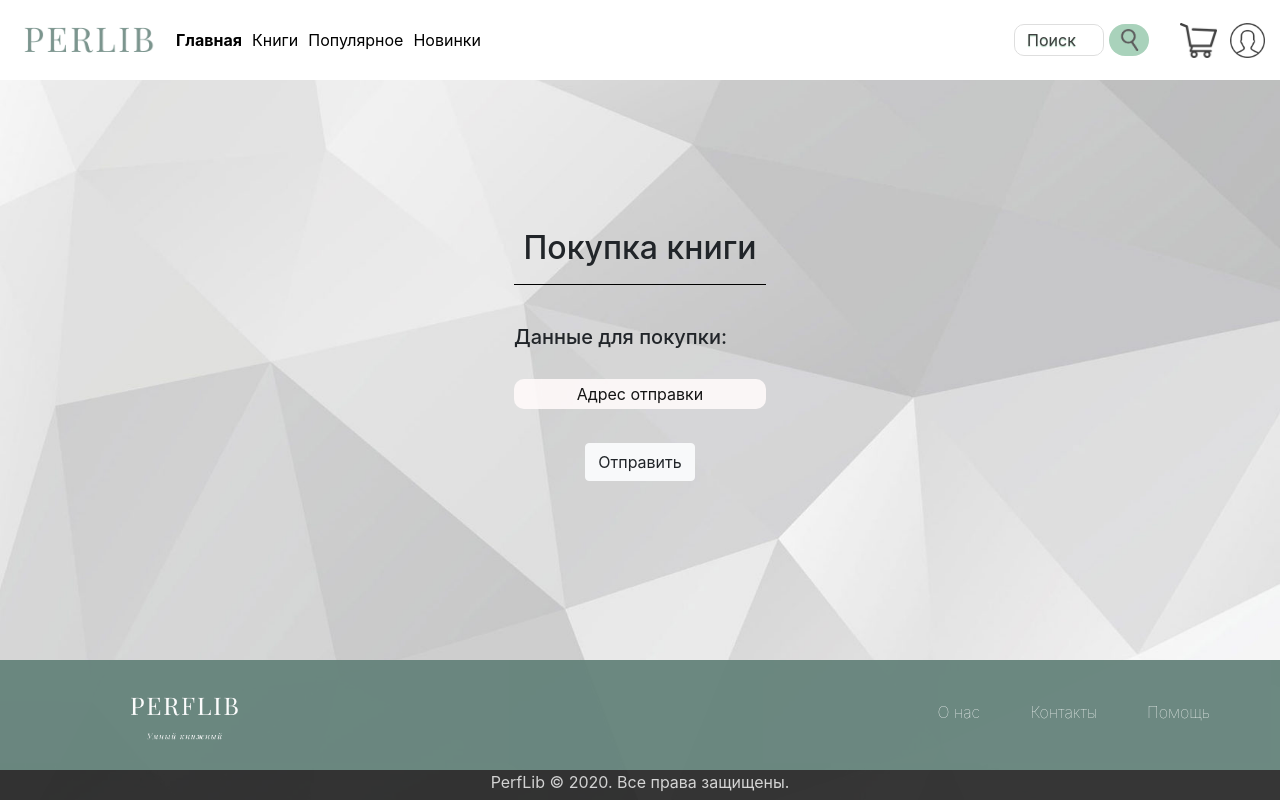
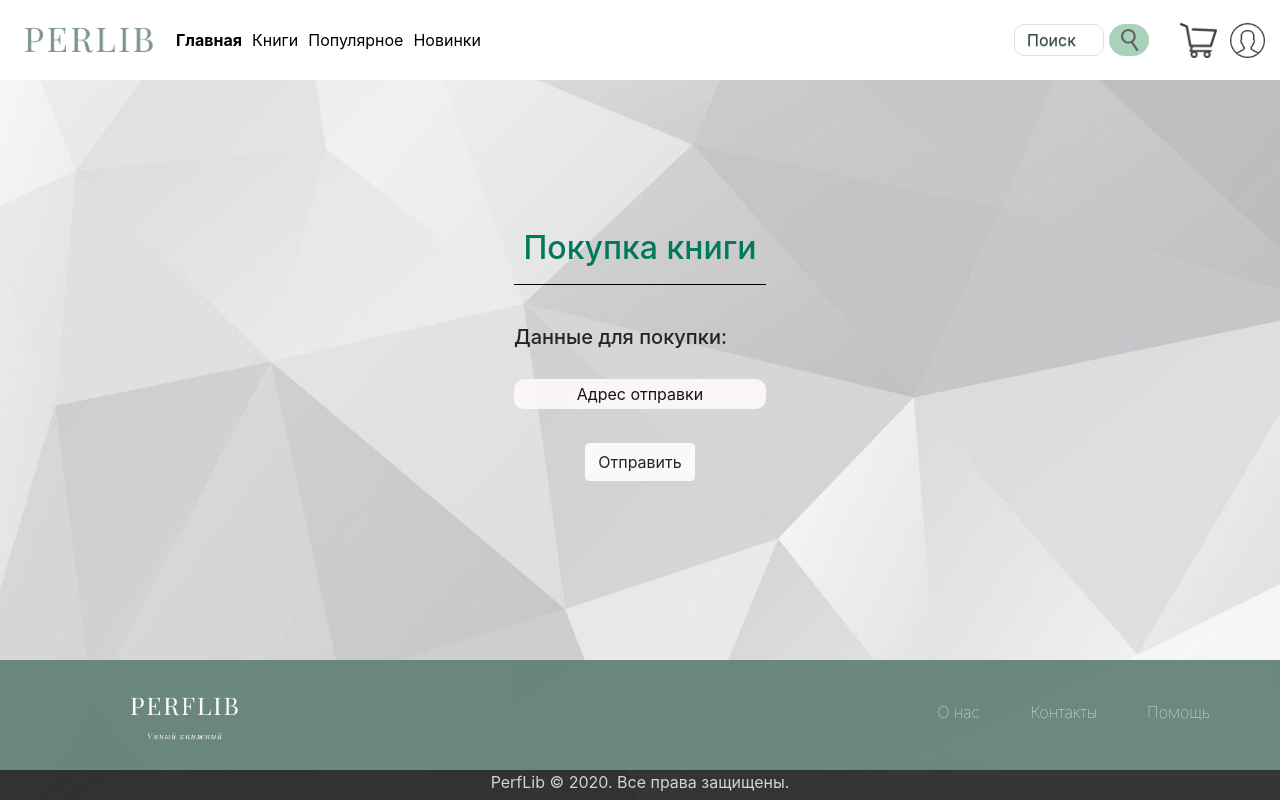
Before and after one commit to PerfLibNetcracker/PerfLib-Frontend, an Angular app: page /buy in a window 1280 px wide. Built offline with nearby package versions, Linux system fonts and the light colour scheme.

Commit message:
add new component 'buyForm'

```diff
--- a/src/app/components/buy-form/buy-form.component.html
+++ b/src/app/components/buy-form/buy-form.component.html
@@ -1,7 +1,7 @@
 <div class="globalContainer">
   <form>
     <div class="container2">
-      <h2 style="text-align: center;">Покупка книги</h2>
+      <h2 style="text-align: center; color: #007a5b">Покупка книги</h2>
       <hr>
       <div *ngIf="book | async as bookInfo" class="bookInfo">
         <img src={{book.urlImage}} alt="Изображение книги">
```
